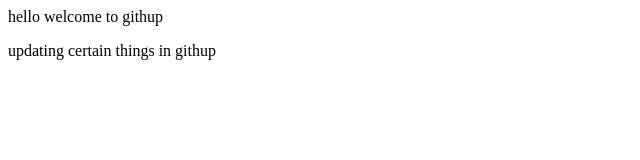
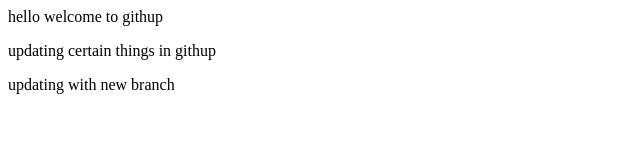
Before and after one commit to shyamshah2405/githubtest, a plain HTML site: page index.html in a window 1280 px wide. Shown: the whole page, without its empty margins (0-640 px from the left). Drawn offline with Linux system fonts and the light colour scheme.

Commit message:
add for practising branch
for branch added a new things

```diff
--- a/index.html
+++ b/index.html
@@ -12,6 +12,12 @@
 
 
         <p> updating certain things in githup </p>
+
+
+
+
+
+		<p> updating with new branch </p>
     </body>
 
 
```
